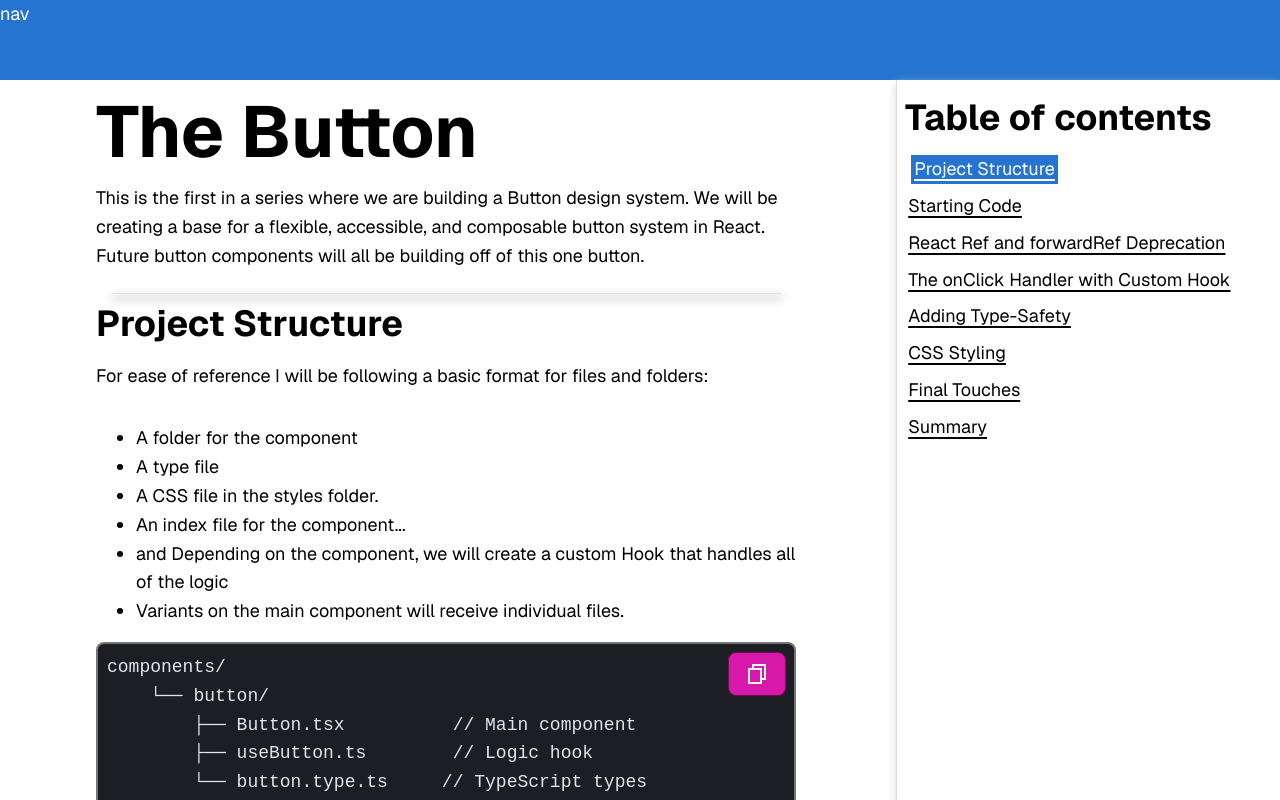
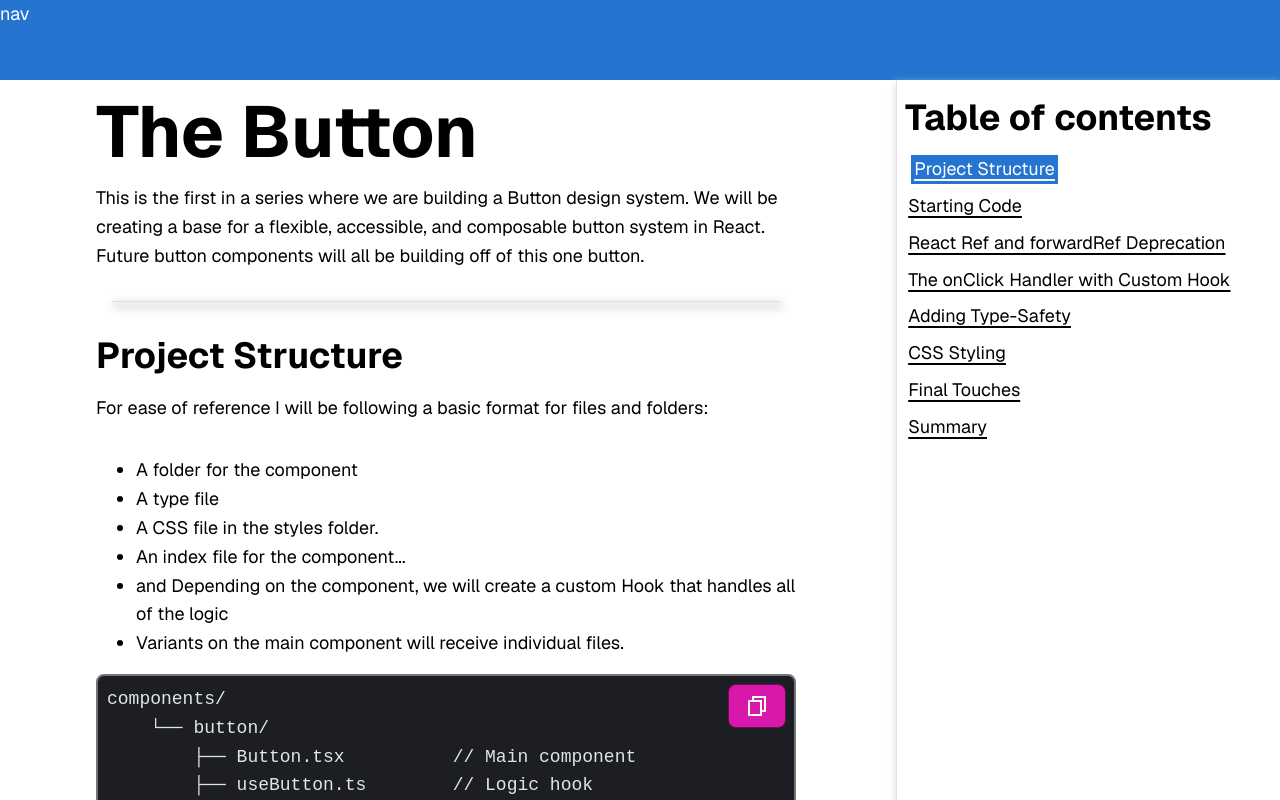
Before and after one commit to codercarl1243/react_components_system, a Next.js app: page /blog/design-system/buttons/base in a window 1280 px wide. Shown: the top 800 px of the page. Built offline with nearby package versions, Linux system fonts and the light colour scheme.

Commit message:
UPDATE post section should handle spacing using a token to ensure consistent spacer and divider

```diff
--- a/app/styles/components/post/post.section.css
+++ b/app/styles/components/post/post.section.css
@@ -1,11 +1,13 @@
 .post-section {
+    --post-section-spacer: calc(var(--spacing) * 16);
     position: relative;
+
 }
 
 .post-section::after {
     content: '';
     position: absolute;
-    bottom: calc(var(--spacing) * -6);
+    bottom: calc(var(--post-section-spacer) / -2);
     height: 1px;
     width: min(80ch, 75%);
     left: 0;
@@ -15,3 +17,7 @@
     box-shadow: 1px 4px 10px var(--color-neutral-800);
     pointer-events: none;
 }
+
+.post-section+.post-section {
+    margin-block-start: var(--post-section-spacer);
+}
```
